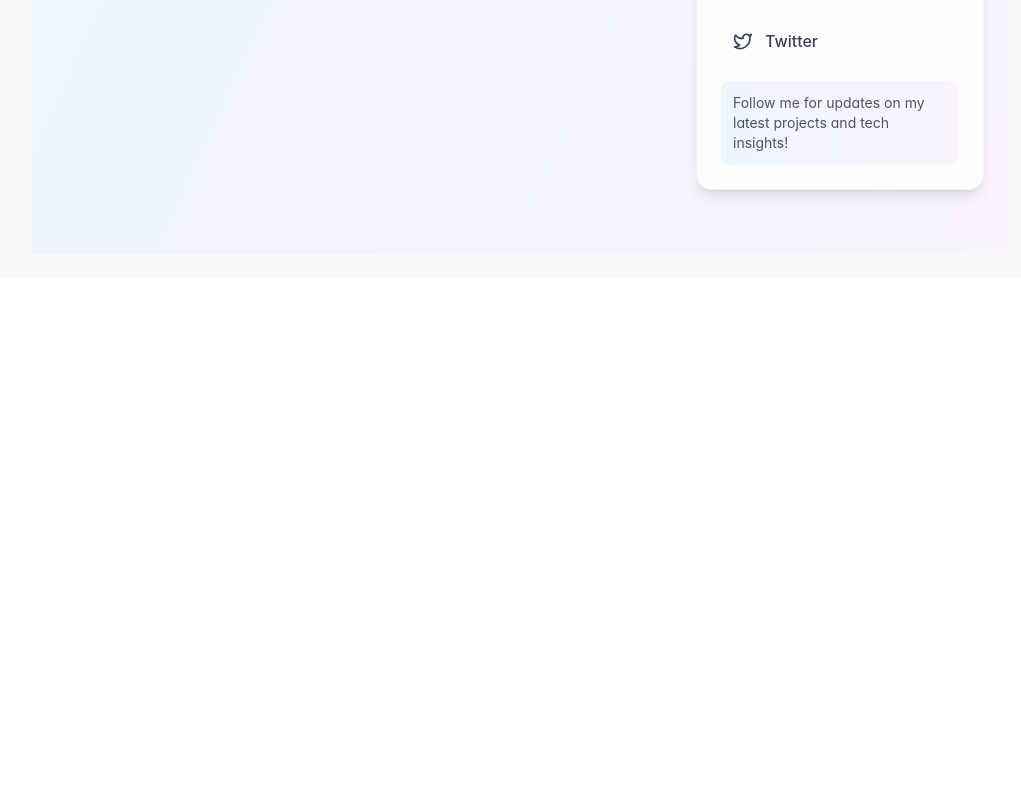
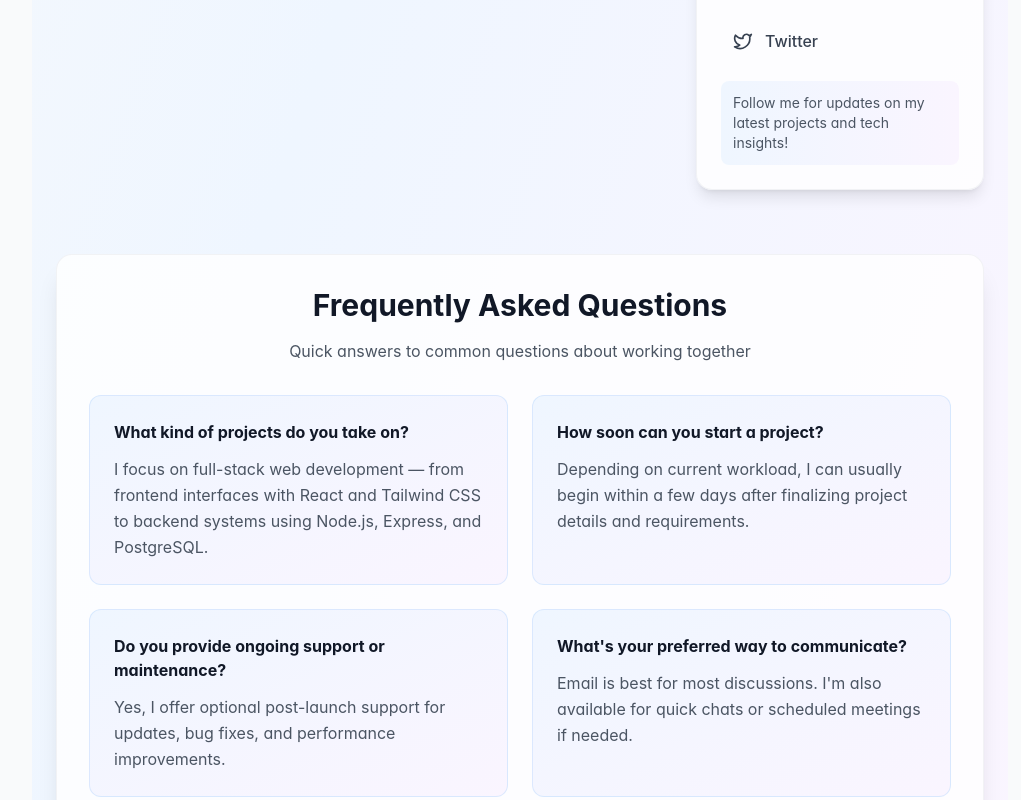
Before and after one commit to XyonShadow/XyonBoard, a React (Vite) app: page /contact in a window 1280 px wide. Shown: the part 2000-2800 px from the top of the page, without its empty margins (248-1269 px from the left). Before the commit the page ends 2278 px from the top, so only its background shows below. Built offline with nearby package versions, Linux system fonts and the light colour scheme.

Commit message:
feat(contact): add FAQ section with animated fade-in and styled Q&A cards

```diff
--- a/src/pages/Contact.tsx
+++ b/src/pages/Contact.tsx
@@ -143,6 +143,25 @@ const Contact: React.FC = () => {
     { platform: 'GitHub', url: '#', icon: Github, color: 'hover:bg-gray-700' },
     { platform: 'LinkedIn', url: '#', icon: Linkedin, color: 'hover:bg-blue-600' },
     { platform: 'Twitter', url: '#', icon: Twitter, color: 'hover:bg-blue-400' }
+  ];
+
+  const FAQs = [
+    {
+      q: "What kind of projects do you take on?",
+      a: "I focus on full-stack web development — from frontend interfaces with React and Tailwind CSS to backend systems using Node.js, Express, and PostgreSQL."
+    },
+    {
+      q: "How soon can you start a project?",
+      a: "Depending on current workload, I can usually begin within a few days after finalizing project details and requirements."
+    },
+    {
+      q: "Do you provide ongoing support or maintenance?",
+      a: "Yes, I offer optional post-launch support for updates, bug fixes, and performance improvements."
+    },
+    {
+      q: "What's your preferred way to communicate?",
+      a: "Email is best for most discussions. I'm also available for quick chats or scheduled meetings if needed."
+    }
   ];
 
   return (
@@ -565,6 +584,28 @@ const Contact: React.FC = () => {
             </div>
           </div>
         </div>
+
+        {/* FAQ Section */}
+        <div
+          ref={el => {sectionRefs.current[3] = el}}
+          className={`${visibleSections[3] ? 'animate-fadeInUp' : 'opacity-0'}`}
+        >
+          <div className="bg-white/80 dark:bg-gray-800/80 backdrop-blur-sm p-8 rounded-2xl shadow-xl border border-gray-200/50 dark:border-gray-700/50">
+            <div className="text-center mb-8">
+              <h2 className="text-3xl font-bold text-gray-900 dark:text-white mb-4">Frequently Asked Questions</h2>
+              <p className="text-gray-600 dark:text-gray-400">Quick answers to common questions about working together</p>
+            </div>
+
+            <div className="grid grid-cols-1 md:grid-cols-2 gap-6">
+              {FAQs.map((faq, index) => (
+                <div key={index} className="p-6 bg-gradient-to-br from-blue-50 to-purple-50 dark:from-blue-900/20 dark:to-purple-900/20 rounded-xl border border-blue-200/50 dark:border-blue-800/50">
+                  <h4 className="font-bold text-gray-900 dark:text-white mb-3">{faq.q}</h4>
+                  <p className="text-gray-600 dark:text-gray-400 leading-relaxed">{faq.a}</p>
+                </div>
+              ))}
+            </div>
+          </div>
+        </div>
       </div>
     </div>
   );
```
